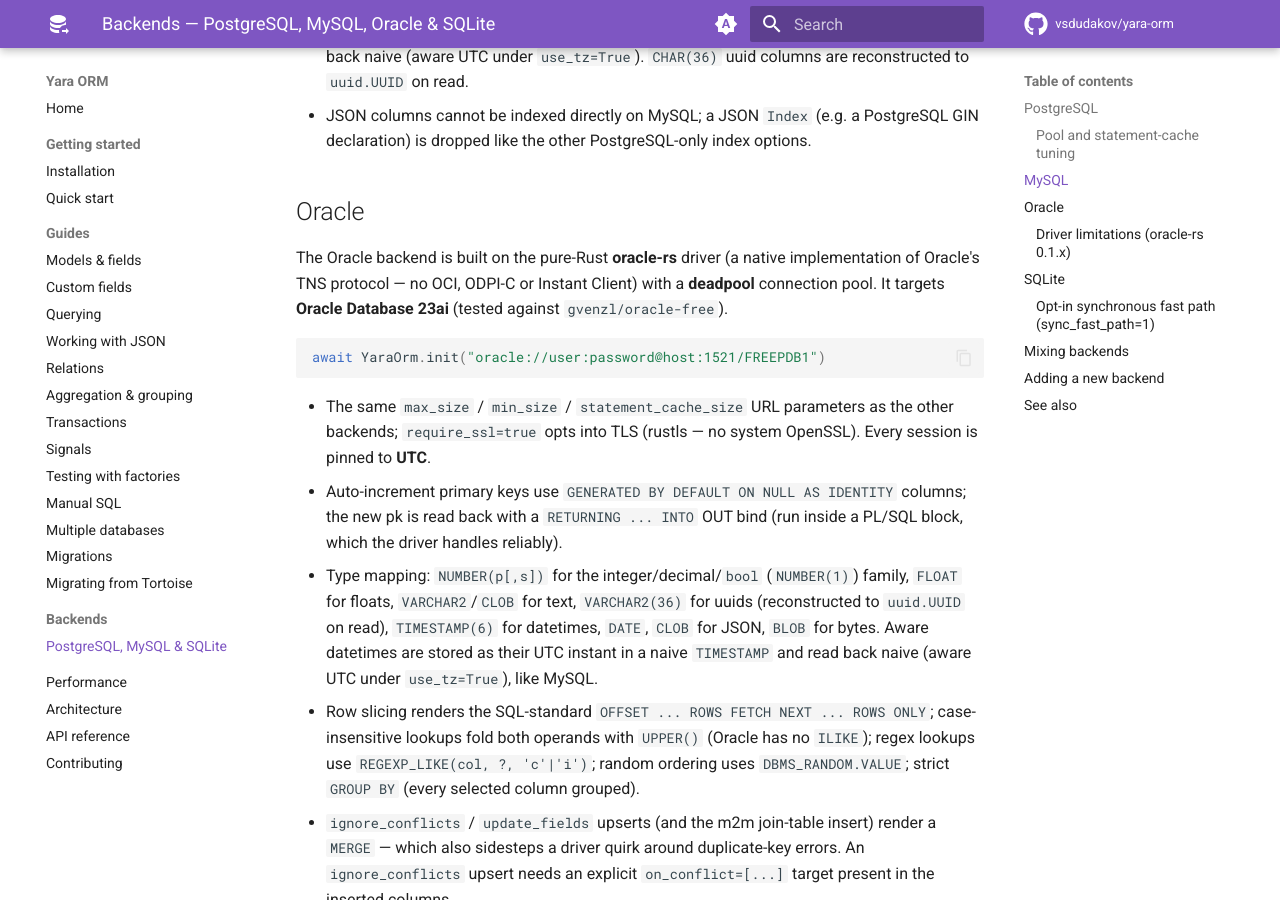
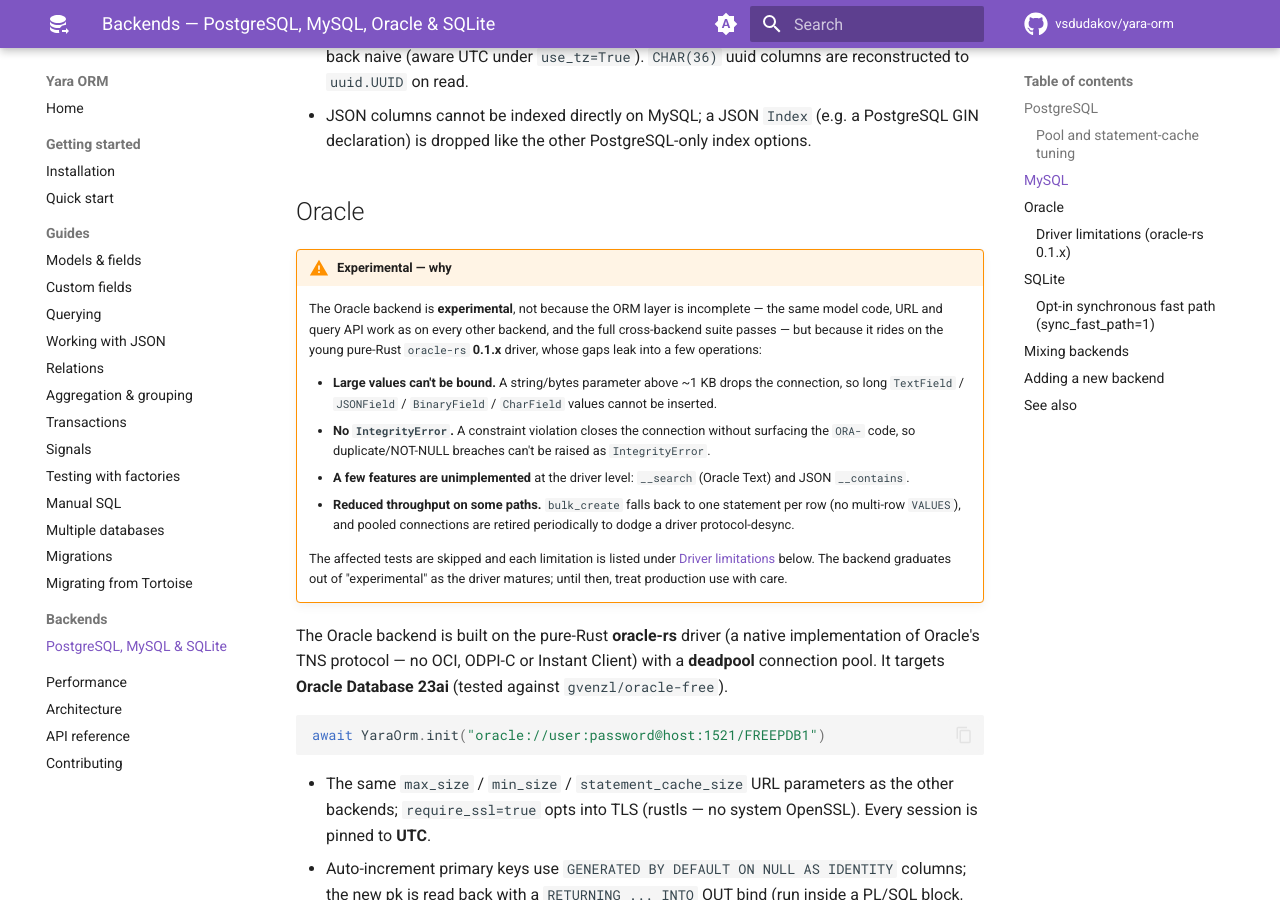
Before and after one commit to vsdudakov/yara-orm, an MkDocs documentation site: the page built from docs/backends/index.md, in a window 1280 px wide and 900 px high, scrolled down 2784 px. Built offline with MkDocs 1.6.1 and Material for MkDocs 9.7.7, drawn with Linux system fonts in a browser that asks for light colours; comment, search, counter and statistics services are not loaded.

Commit message:
feat(oracle): pin oracle-rs fork that returns full result sets
Stock oracle-rs 0.1.7 never calls adjust_for_protocol during connect, so
END_OF_RESPONSE is never negotiated: multi-packet query responses have no
terminator, the connection desyncs, and every query is capped at the driver's
100-row prefetch (fetch_more() is broken upstream). Pin oracle-rs to a fork
(vsdudakov/oracle-rs, 0.1.7 + fixes) that negotiates END_OF_RESPONSE, reads
responses with the multi-packet reader, and fetches a whole result set in one
execute. The END_OF_RESPONSE fix is proposed upstream (stiang/oracle-rs#14).

Also documents why the backend stays experimental (integrity errors, isolation
levels, >1KB binds, unimplemented lookups) and adds a yara-orm-only Oracle
benchmark path (no competitor ships an Oracle backend).

```diff
--- a/docs/backends/index.md
+++ b/docs/backends/index.md
@@ -125,6 +125,31 @@
   PostgreSQL-only index options.
 
 ## Oracle
+
+!!! warning "Experimental — why"
+
+    The Oracle backend is **experimental**, not because the ORM layer is
+    incomplete — the same model code, URL and query API work as on every other
+    backend, and the full cross-backend suite passes — but because it rides on
+    the young pure-Rust `oracle-rs` **0.1.x** driver, whose gaps leak into a few
+    operations:
+
+    - **Large values can't be bound.** A string/bytes parameter above ~1&nbsp;KB
+      drops the connection, so long `TextField` / `JSONField` / `BinaryField` /
+      `CharField` values cannot be inserted.
+    - **No `IntegrityError`.** A constraint violation closes the connection
+      without surfacing the `ORA-` code, so duplicate/NOT-NULL breaches can't be
+      raised as `IntegrityError`.
+    - **A few features are unimplemented** at the driver level: `__search`
+      (Oracle Text) and JSON `__contains`.
+    - **Reduced throughput on some paths.** `bulk_create` falls back to one
+      statement per row (no multi-row `VALUES`), and pooled connections are
+      retired periodically to dodge a driver protocol-desync.
+
+    The affected tests are skipped and each limitation is listed under
+    [Driver limitations](#driver-limitations-oracle-rs-01x) below. The backend
+    graduates out of "experimental" as the driver matures; until then, treat
+    production use with care.
 
 The Oracle backend is built on the pure-Rust **oracle-rs** driver (a native
 implementation of Oracle's TNS protocol — no OCI, ODPI-C or Instant Client) with
```
Also changed, not shown: Cargo.toml (+7 -3 lines), 2 other files.
